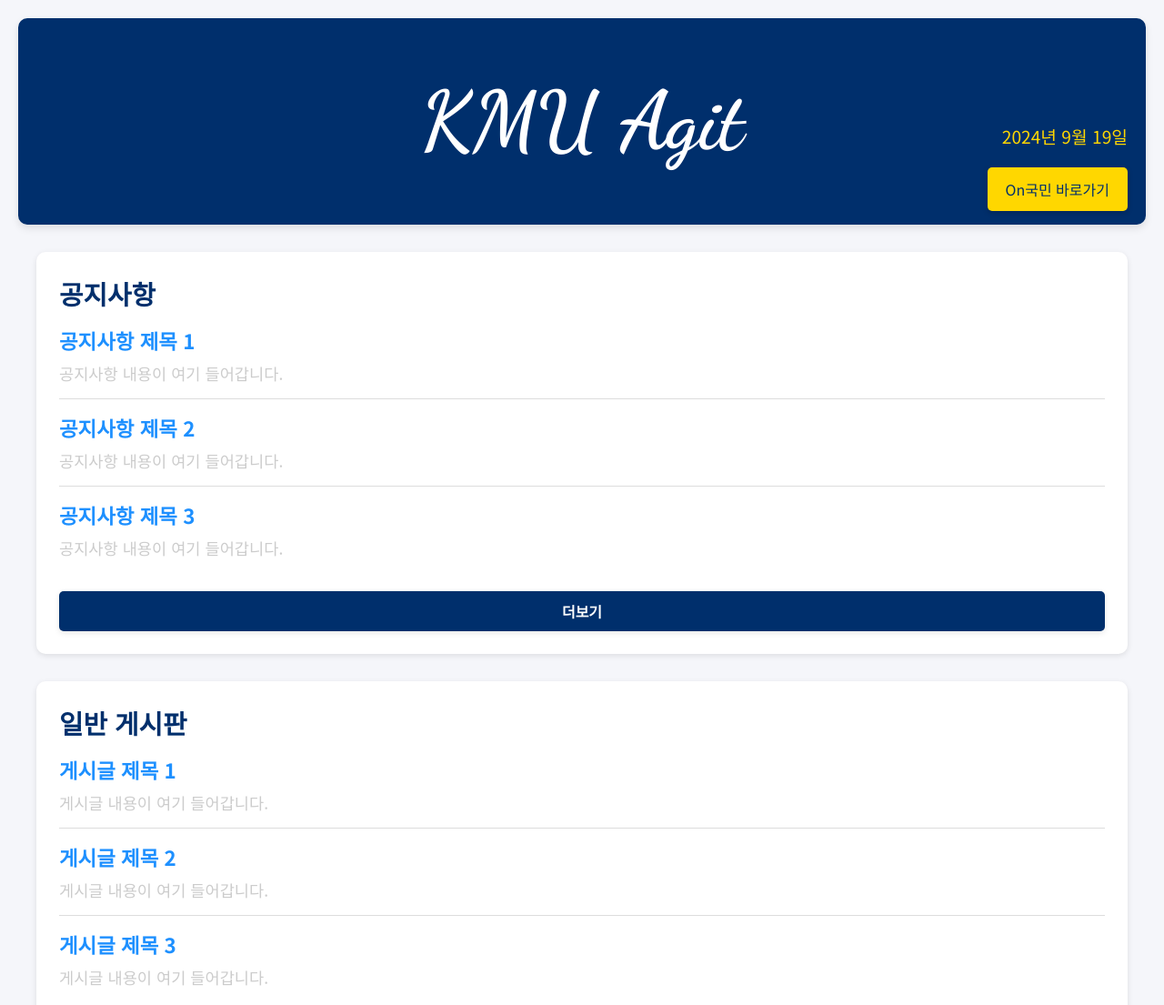
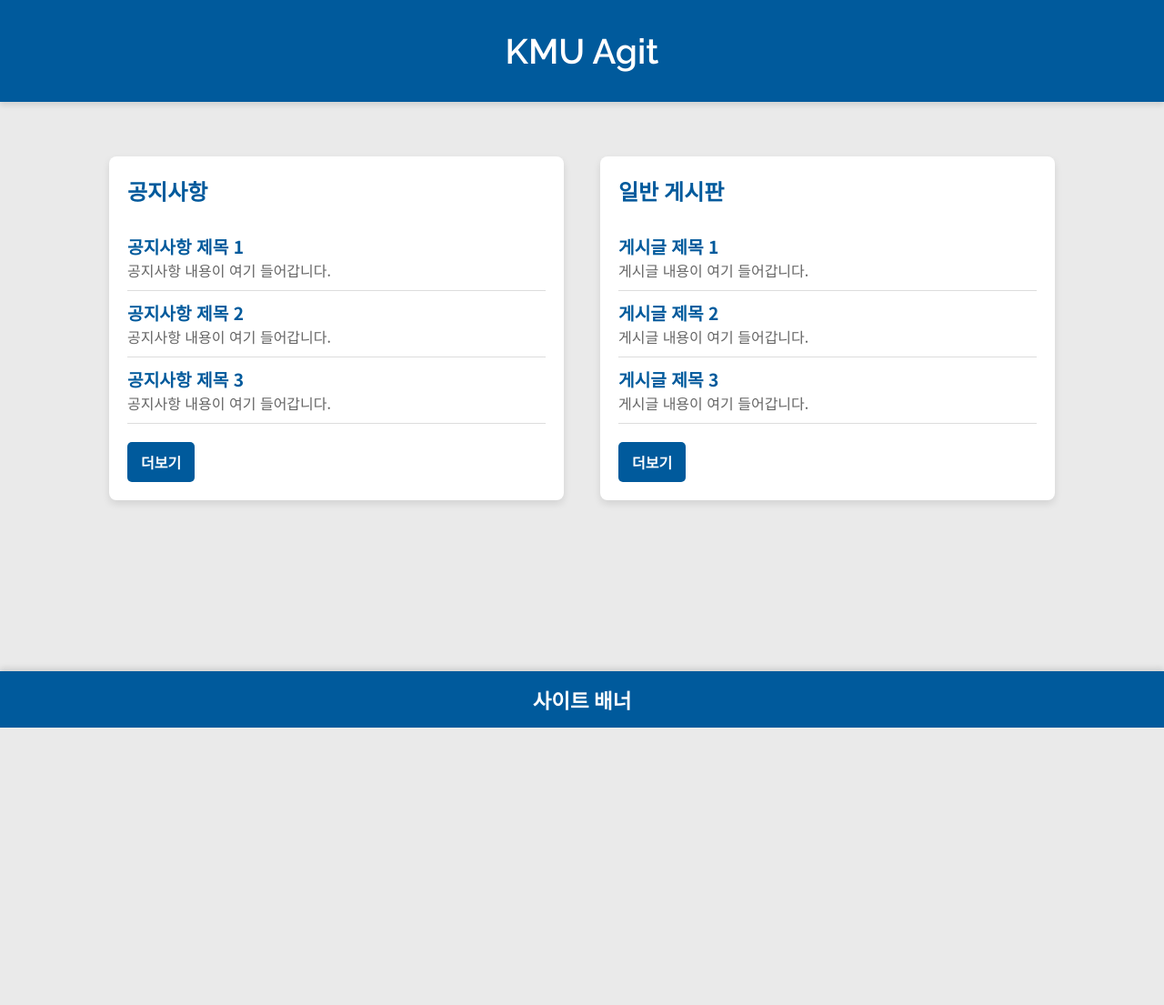
Before and after one commit to Sharon77770/Agit-Web, a plain HTML site: page index.html in a window 1280 px wide. Shown: the top 1105 px of the page at 91% size. After the commit the page ends 800 px from the top, so only its background shows below. Drawn offline with Linux system fonts and the light colour scheme.

Commit message:
new page design

```diff
--- a/index.html
+++ b/index.html
@@ -3,239 +3,165 @@
 <head>
     <meta charset="UTF-8">
     <meta name="viewport" content="width=device-width, initial-scale=1.0">
-    <title>아지트 게시판</title>
+    <title>KMU Agit</title>
     <style>
         @import url('https://fonts.googleapis.com/css2?family=Noto+Sans+KR:wght@400;700&display=swap');
-        @import url('https://fonts.googleapis.com/css2?family=Dancing+Script:wght@400;700&display=swap');
+        @import url('https://fonts.googleapis.com/css2?family=Raleway:wght@400;600&display=swap');
 
         body {
             font-family: 'Noto Sans KR', sans-serif;
-            background-color: #f5f6fa;
+            margin: 0;
+            padding: 0;
+            background-color: #eaeaea;
             color: #333;
-            margin: 0;
-            padding: 20px;
+            display: flex;
+            flex-direction: column;
+            min-height: 100vh;
         }
         header {
-            background: #002f6c;
-            color: #ffffff; /* 타이틀을 흰색으로 변경 */
-            padding: 60px 20px;
+            background: #005a9c;
+            color: #ffffff;
+            padding: 8px 20px; /* 패딩을 줄여서 세로 크기 축소 */
             text-align: center;
-            border-radius: 10px;
-            margin-bottom: 30px;
-            font-size: 2.8rem;
-            position: relative;
-            box-shadow: 0 4px 8px rgba(0, 0, 0, 0.1);
-            font-family: 'Dancing Script', cursive; /* 다른 필기체 폰트로 변경 */
+            font-family: 'Raleway', sans-serif;
+            font-size: 1.2rem; /* 폰트 사이즈를 줄여서 세로 크기 축소 */
+            box-shadow: 0 4px 6px rgba(0, 0, 0, 0.1);
+            margin-bottom: 40px; /* 헤더와 게시판 사이의 간격 */
         }
-        .date-and-button {
-            position: absolute;
-            bottom: 15px;
-            right: 20px;
-            text-align: right;
-        }
-        .date {
-            color: #ffd700;
-            font-size: 1.2rem;
-            margin-bottom: 10px;
-            font-family: 'Noto Sans KR', sans-serif; /* 폰트 원래대로 변경 */
-        }
-        .button {
-            padding: 12px 20px;
-            background: #ffd700;
-            color: #002f6c;
-            border-radius: 5px;
-            text-decoration: none;
-            font-size: 1rem;
-            display: inline-block;
-            box-shadow: 0 2px 6px rgba(0, 0, 0, 0.2);
-            font-family: 'Noto Sans KR', sans-serif; /* 폰트 원래대로 변경 */
-        }
-        .button:hover {
-            background: #ffcc00;
+        .content {
+            flex: 1;
+            display: flex;
+            flex-direction: column;
+            align-items: center;
+            padding: 20px;
         }
         .board-container {
             display: flex;
-            flex-wrap: wrap; /* 모바일에서는 세로로 나열되도록 설정 */
-            gap: 30px;
+            flex-wrap: wrap;
+            gap: 40px; /* 게시판 사이의 간격 */
+            justify-content: center; /* 중앙 정렬 */
             max-width: 1200px;
-            margin: auto;
+            width: 100%;
         }
-        .container {
+        .board {
             background: #ffffff;
-            padding: 25px;
-            border-radius: 10px;
-            box-shadow: 0 2px 6px rgba(0, 0, 0, 0.1);
-            max-width: 100%;
-            flex: 1 1 100%; /* 모바일에서는 세로로 나열되도록 설정 */
+            border-radius: 8px;
+            box-shadow: 0 4px 8px rgba(0, 0, 0, 0.1);
+            padding: 20px;
+            width: 100%;
+            max-width: 500px;
+            flex: 1;
+            box-sizing: border-box;
         }
-        h1, h2, h3 {
-            margin: 0;
-            font-weight: 700;
-        }
-        h2 {
-            font-size: 1.8rem;
-        }
-        h3 {
-            font-size: 1.5rem;
-            margin-bottom: 15px;
+        .board h2 {
+            font-family: 'Raleway', sans-serif;
+            color: #005a9c;
+            margin: 0 0 20px;
         }
         .post {
             border-bottom: 1px solid #ddd;
-            padding: 15px 0;
+            padding: 10px 0;
         }
         .post:last-child {
             border-bottom: none;
         }
         .post-title {
-            font-size: 1.4rem;
+            font-size: 1.2rem;
+            font-weight: 600;
+            color: #005a9c;
             text-decoration: none;
-            font-weight: 700;
         }
         .post-title:hover {
             text-decoration: underline;
         }
         .post-content {
-            margin-top: 8px;
-            font-size: 1.1rem;
+            font-size: 1rem;
+            color: #666;
         }
-        textarea {
-            width: 100%;
-            height: 140px;
-            margin-top: 10px;
-            padding: 12px;
-            border-radius: 6px;
-            border: 1px solid #ccc;
-            background: #f9f9f9;
-            color: #333;
+        .more-button {
+            display: inline-block;
+            margin-top: 20px;
+            padding: 10px 15px;
+            background: #005a9c;
+            color: #ffffff;
+            text-decoration: none;
+            border-radius: 5px;
             font-size: 1rem;
-            resize: vertical;
-        }
-        button {
-            margin-top: 15px;
-            padding: 12px 20px;
-            background: #002f6c;
-            color: white;
-            border: none;
-            border-radius: 6px;
-            cursor: pointer;
-            font-size: 1rem;
-            box-shadow: 0 2px 6px rgba(0, 0, 0, 0.1);
-            font-family: 'Noto Sans KR', sans-serif; /* 폰트 원래대로 변경 */
-        }
-        button:hover {
-            background: #001f4a;
-        }
-
-        /* 공지사항 폰트 색상 */
-        .notice-board h2 {
-            color: #ff4500; /* 공지사항 제목 색상 */
-        }
-        .notice-board .post-title {
-            color: #ff4500; /* 공지사항 게시글 제목 색상 */
-        }
-        .notice-board .post-content {
-            color: #666; /* 공지사항 내용 색상 */
-        }
-
-        /* 아지트 게시판 폰트 색상 */
-        .board-container .container h2 {
-            color: #002f6c; /* 아지트 게시판 제목 색상 */
-        }
-        .board-container .container .post-title {
-            color: #1E90FF; /* 아지트 게시판 게시글 제목 색상 */
-        }
-        .board-container .container .post-content {
-            color: #ccc; /* 아지트 게시판 내용 색상 */
-        }
-
-        /* 더보기 버튼 스타일 */
-        .more-button {
-            margin-top: 20px;
-            padding: 10px 20px;
-            background: #002f6c;
-            color: white;
-            border-radius: 5px;
-            text-align: center;
-            display: block;
-            font-size: 1rem;
-            text-decoration: none;
-            font-weight: 700;
-            box-shadow: 0 2px 6px rgba(0, 0, 0, 0.1);
+            font-weight: 600;
         }
         .more-button:hover {
-            background: #001f4a;
+            background: #004080;
         }
-
-        /* 반응형 디자인 */
-        @media (min-width: 768px) {
+        footer {
+            background: #005a9c;
+            color: #ffffff;
+            padding: 15px;
+            text-align: center;
+            font-family: 'Raleway', sans-serif;
+            box-shadow: 0 -4px 6px rgba(0, 0, 0, 0.1);
+            margin-top: 40px; /* 게시판과 풋터 사이의 간격 */
+        }
+        footer h2 {
+            margin: 0;
+            font-size: 1.4rem;
+        }
+        @media (max-width: 767px) {
             .board-container {
-                flex-direction: row; /* PC에서 가로로 나열되도록 설정 */
-            }
-            .container {
-                flex: 1 1 calc(50% - 30px); /* PC에서는 가로로 나열되도록 설정 */
+                flex-direction: column;
+                align-items: center;
+                gap: 20px; /* 모바일에서는 간격을 줄임 */
             }
         }
     </style>
 </head>
 <body>
     <header>
-        <h1>KMU Agit</h1> <!-- 타이틀을 Agit로 변경 -->
-        <div class="date-and-button">
-            <div class="date" id="current-date"></div>
-            <a href="https://portal.kookmin.ac.kr/por/ln" class="button" target="_blank">On국민 바로가기</a>
-        </div>
+        <h1>KMU Agit</h1>
     </header>
 
-    <div class="board-container">
-        <!-- 공지사항 게시판 -->
-        <div class="container notice-board">
-            <h2 class="board-title">공지사항</h2>
-            <div id="notice-board-posts"></div>
-            <a href="임시파일1.html" class="more-button">더보기</a> <!-- 더보기 버튼 추가 -->
-        </div>
+    <div class="content">
+        <div class="board-container">
+            <!-- 공지사항 게시판 -->
+            <div class="board notice-board">
+                <h2>공지사항</h2>
+                <div class="post">
+                    <a href="#" class="post-title">공지사항 제목 1</a>
+                    <div class="post-content">공지사항 내용이 여기 들어갑니다.</div>
+                </div>
+                <div class="post">
+                    <a href="#" class="post-title">공지사항 제목 2</a>
+                    <div class="post-content">공지사항 내용이 여기 들어갑니다.</div>
+                </div>
+                <div class="post">
+                    <a href="#" class="post-title">공지사항 제목 3</a>
+                    <div class="post-content">공지사항 내용이 여기 들어갑니다.</div>
+                </div>
+                <a href="임시파일1.html" class="more-button">더보기</a>
+            </div>
 
-        <!-- 아지트 게시판 -->
-        <div class="container">
-            <h2>일반 게시판</h2>
-            <div id="general-board-posts"></div>
-            <a href="임시파일2.html" class="more-button">더보기</a> <!-- 더보기 버튼 추가 -->
+            <!-- 아지트 게시판 -->
+            <div class="board">
+                <h2>일반 게시판</h2>
+                <div class="post">
+                    <a href="#" class="post-title">게시글 제목 1</a>
+                    <div class="post-content">게시글 내용이 여기 들어갑니다.</div>
+                </div>
+                <div class="post">
+                    <a href="#" class="post-title">게시글 제목 2</a>
+                    <div class="post-content">게시글 내용이 여기 들어갑니다.</div>
+                </div>
+                <div class="post">
+                    <a href="#" class="post-title">게시글 제목 3</a>
+                    <div class="post-content">게시글 내용이 여기 들어갑니다.</div>
+                </div>
+                <a href="임시파일2.html" class="more-button">더보기</a>
+            </div>
         </div>
     </div>
 
-    <script>
-        const dateElement = document.getElementById('current-date');
-        const today = new Date();
-        const formattedDate = today.toLocaleDateString('ko-KR', {
-            year: 'numeric',
-            month: 'long',
-            day: 'numeric'
-        });
-        dateElement.textContent = formattedDate;
-
-        const noticeBoardPosts = [
-            { title: "공지사항 제목 1", content: "공지사항 내용이 여기 들어갑니다." },
-            { title: "공지사항 제목 2", content: "공지사항 내용이 여기 들어갑니다." },
-            { title: "공지사항 제목 3", content: "공지사항 내용이 여기 들어갑니다." }
-        ];
-
-        const generalBoardPosts = [
-            { title: "게시글 제목 1", content: "게시글 내용이 여기 들어갑니다." },
-            { title: "게시글 제목 2", content: "게시글 내용이 여기 들어갑니다." },
-            { title: "게시글 제목 3", content: "게시글 내용이 여기 들어갑니다." }
-        ];
-
-        function renderPosts(posts, elementId) {
-            const container = document.getElementById(elementId);
-            container.innerHTML = posts.map(post => `
-                <div class="post">
-                    <a href="#" class="post-title">${post.title}</a>
-                    <div class="post-content">${post.content}</div>
-                </div>
-            `).join('');
-        }
-
-        renderPosts(noticeBoardPosts, 'notice-board-posts');
-        renderPosts(generalBoardPosts, 'general-board-posts');
-    </script>
+    <footer>
+        <h2>사이트 배너</h2>
+        <!-- 배너 내용 추가 가능 -->
+    </footer>
 </body>
 </html>
```
